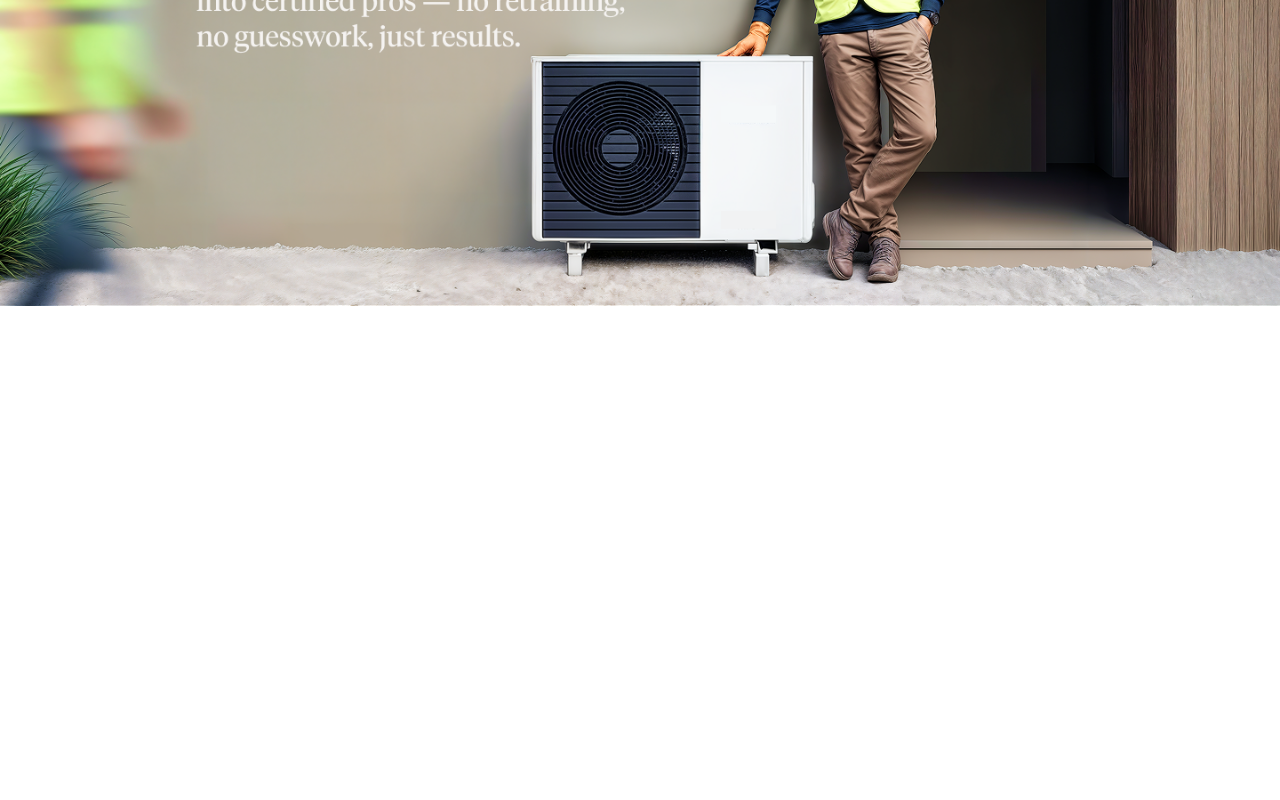
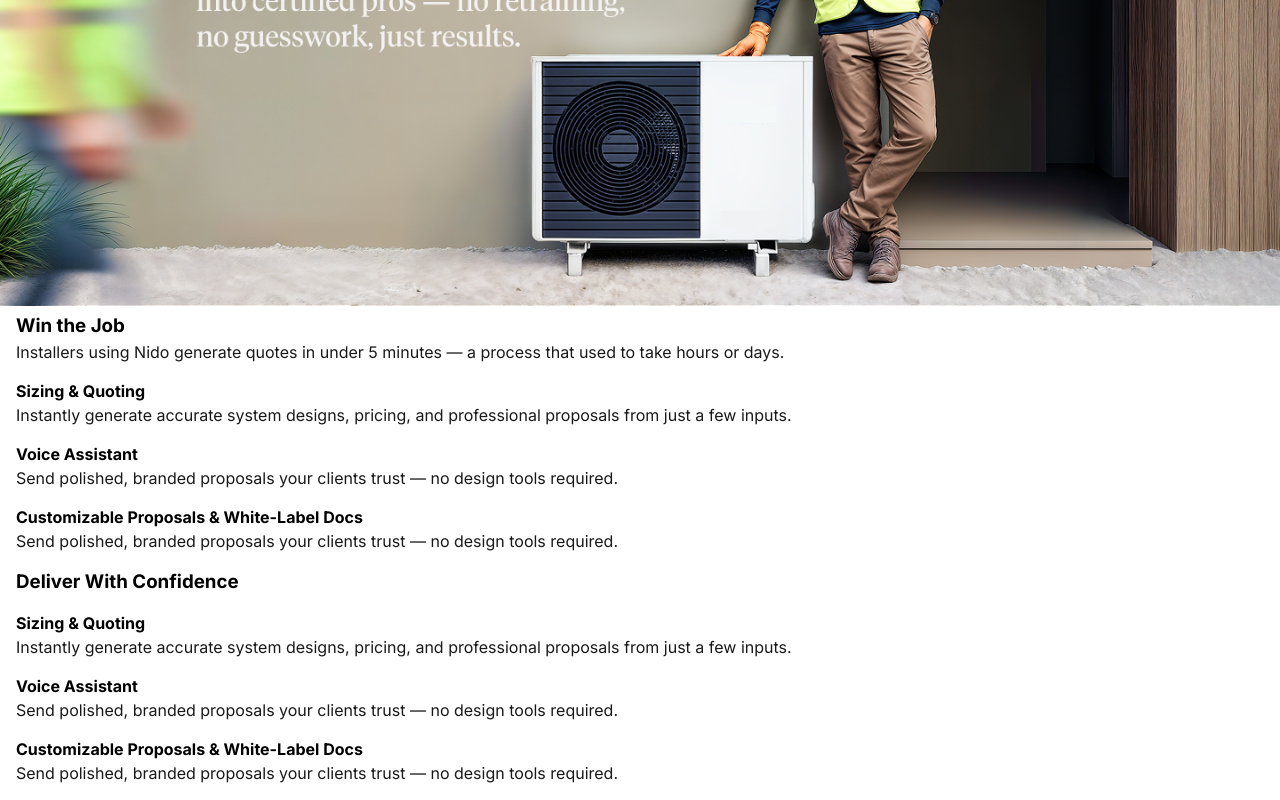
Before and after one commit to nonowelle/nido-redesign, a Vue app: page / in a window 1280 px wide. Shown: the part 1308-2108 px from the top of the page. Before the commit the page ends 1620 px from the top, so only its background shows below. Built offline with nearby package versions, Linux system fonts and the light colour scheme.

Commit message:
add content to abstract banners

```diff
--- /dev/null
+++ b/public/content/components/abstract-banner.md
@@ -0,0 +1,29 @@
+---
+  - title: 'Win the Job'
+    description: 'Installers using Nido generate quotes in under 5 minutes — a process that used to take hours or days.'
+    logo: ''
+    image: ''
+    features:
+      - id: 1
+        subtitle: 'Sizing & Quoting'
+        description: 'Instantly generate accurate system designs, pricing, and professional proposals from just a few inputs.'
+      - id: 2
+        subtitle: 'Voice Assistant'
+        description: 'Send polished, branded proposals your clients trust — no design tools required.'
+      - id: 3
+        subtitle: 'Customizable Proposals & White-Label Docs'
+        description: 'Send polished, branded proposals your clients trust — no design tools required.'
+
+  - title: 'Deliver With Confidence'
+    description: ''
+    features:
+      - id: 1
+        subtitle: 'Sizing & Quoting'
+        description: 'Instantly generate accurate system designs, pricing, and professional proposals from just a few inputs.'
+      - id: 2
+        subtitle: 'Voice Assistant'
+        description: 'Send polished, branded proposals your clients trust — no design tools required.'
+      - id: 3
+        subtitle: 'Customizable Proposals & White-Label Docs'
+        description: 'Send polished, branded proposals your clients trust — no design tools required.'
+---
--- a/src/App.vue
+++ b/src/App.vue
@@ -5,6 +5,7 @@
     <LogoSlider />
     <BoxItems />
     <ImgBanner />
+    <AbstractBanner />
   </div>
 </template>
 
@@ -14,6 +15,7 @@ import LogoSlider from './components/LogoSlider.vue';
 import Navigation from './components/Navigation.vue';
 import BoxItems from './components/BoxItems.vue';
 import ImgBanner from './components/ImgBanner.vue';
+import AbstractBanner from './components/AbstractBanner.vue';
 </script>
 
 <style lang="scss">
--- a/src/components/AbstractBanner.vue
+++ b/src/components/AbstractBanner.vue
@@ -1,7 +1,45 @@
 <template>
-  <div class="containr">
-    <div class="abstract-banner"></div>
+  <div class="container">
+    <div class="abstract-banners" v-if="abstractBannerContent">
+      <div
+        v-for="abstractBanner in abstractBannerContent"
+        :key="abstractBanner.title"
+        class="abstract-banner"
+      >
+        <h3>{{ abstractBanner.title }}</h3>
+        <p>{{ abstractBanner.description }}</p>
+
+        <!-- Loop through the features of the current abstractBanner -->
+        <div class="features">
+          <div
+            v-for="feature in abstractBanner.features"
+            :key="feature.id"
+            class="feature"
+          >
+            <h4>{{ feature.subtitle }}</h4>
+            <p>{{ feature.description }}</p>
+          </div>
+        </div>
+      </div>
+    </div>
   </div>
 </template>
 
-<script setup></script>
+<script setup>
+import { onMounted, ref } from 'vue';
+import { useContent } from '@/composables/useContent';
+
+const { loadContent, loading, error } = useContent();
+const abstractBannerContent = ref(null);
+
+onMounted(async () => {
+  try {
+    abstractBannerContent.value = await loadContent(
+      'components/abstract-banner'
+    );
+    console.log(abstractBannerContent.value);
+  } catch (e) {
+    console.error('Failed to load abstract banner content:', e);
+  }
+});
+</script>
```
